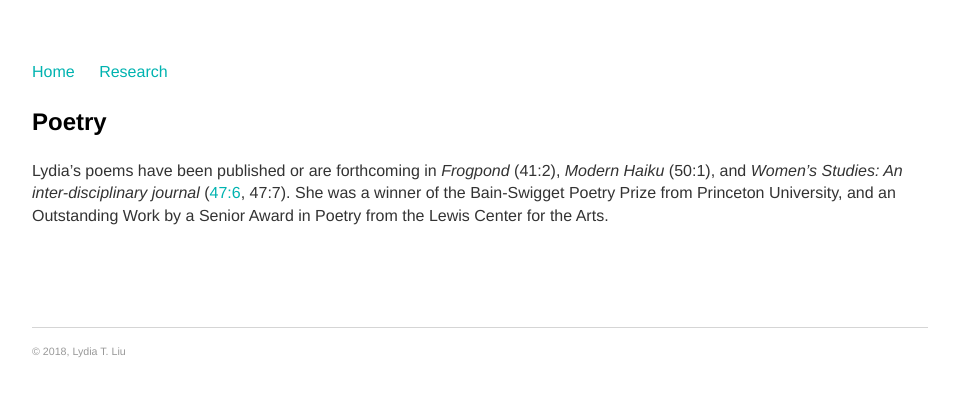
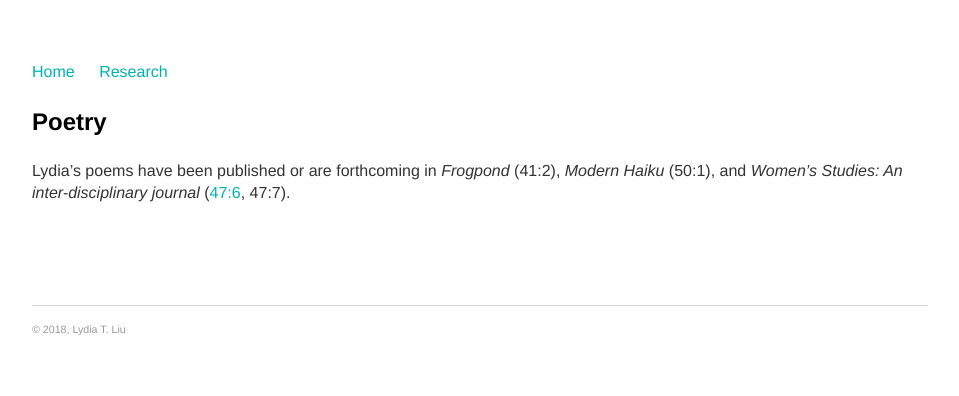
Before and after one commit to serenalwang/serenalwang.github.io, a Jekyll site: the page built from writing.md, in a window 1280 px wide. Shown: the top 396 px of the page, without its empty margins (160-1119 px from the left). Built offline with Jekyll 4.4.1, drawn with Linux system fonts in a browser that asks for light colours.

Commit message:
Update writing.md

```diff
--- a/writing.md
+++ b/writing.md
@@ -5,4 +5,4 @@ title: Writing
 
 ### Poetry
 
-Lydia's poems have been published or are forthcoming in *Frogpond* (41:2), *Modern Haiku* (50:1), and *Women's Studies: An inter-disciplinary journal* ([47:6](https://www.tandfonline.com/eprint/TZPzIzbIQ9FtvsHs9rX8/full), 47:7). She was a winner of the Bain-Swigget Poetry Prize from Princeton University, and an Outstanding Work by a Senior Award in Poetry from the Lewis Center for the Arts.
+Lydia's poems have been published or are forthcoming in *Frogpond* (41:2), *Modern Haiku* (50:1), and *Women's Studies: An inter-disciplinary journal* ([47:6](https://www.tandfonline.com/eprint/TZPzIzbIQ9FtvsHs9rX8/full), 47:7). <!--She was a winner of the Bain-Swigget Poetry Prize from Princeton University, and an Outstanding Work by a Senior Award in Poetry from the Lewis Center for the Arts.-->
```
